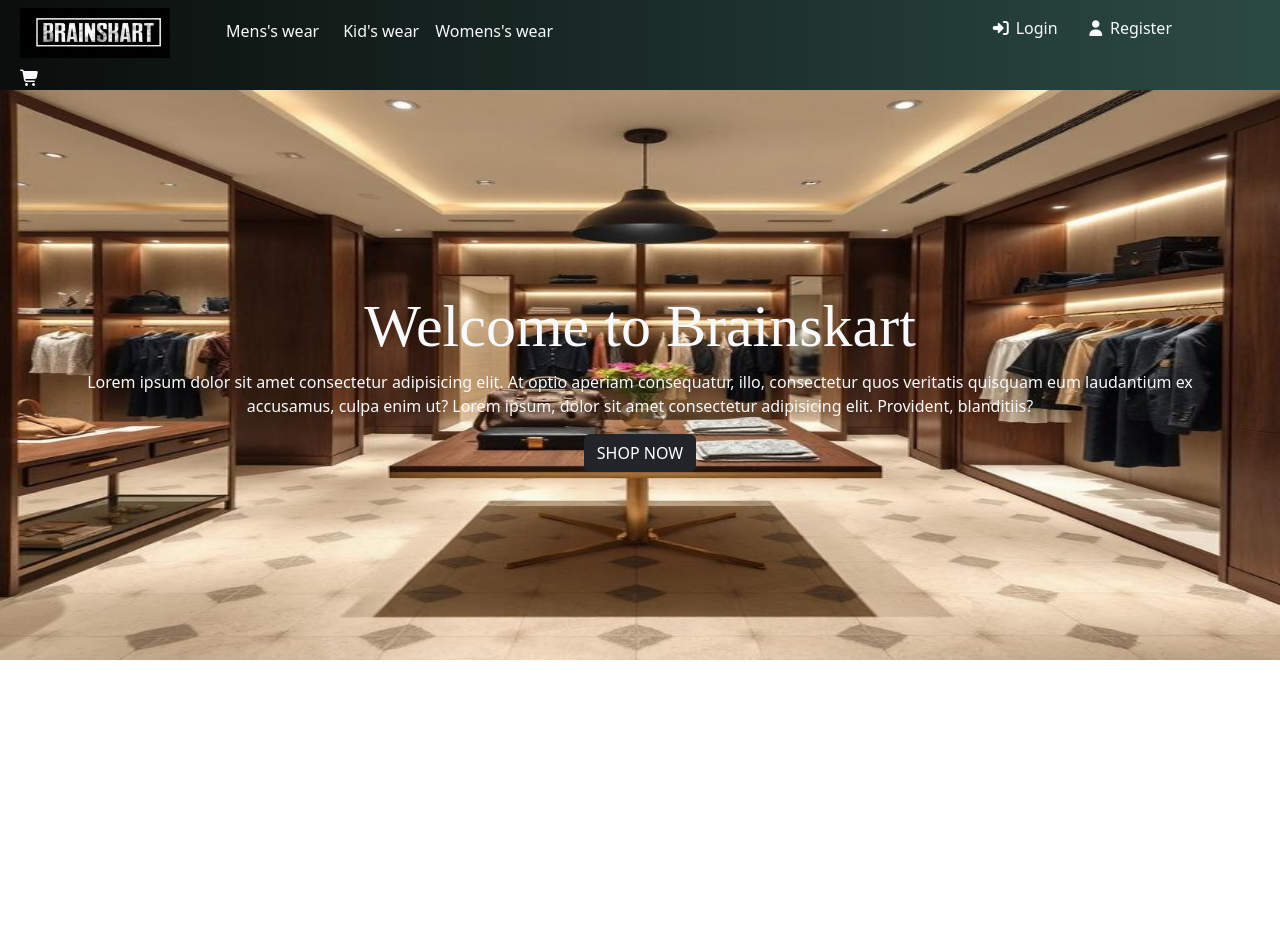
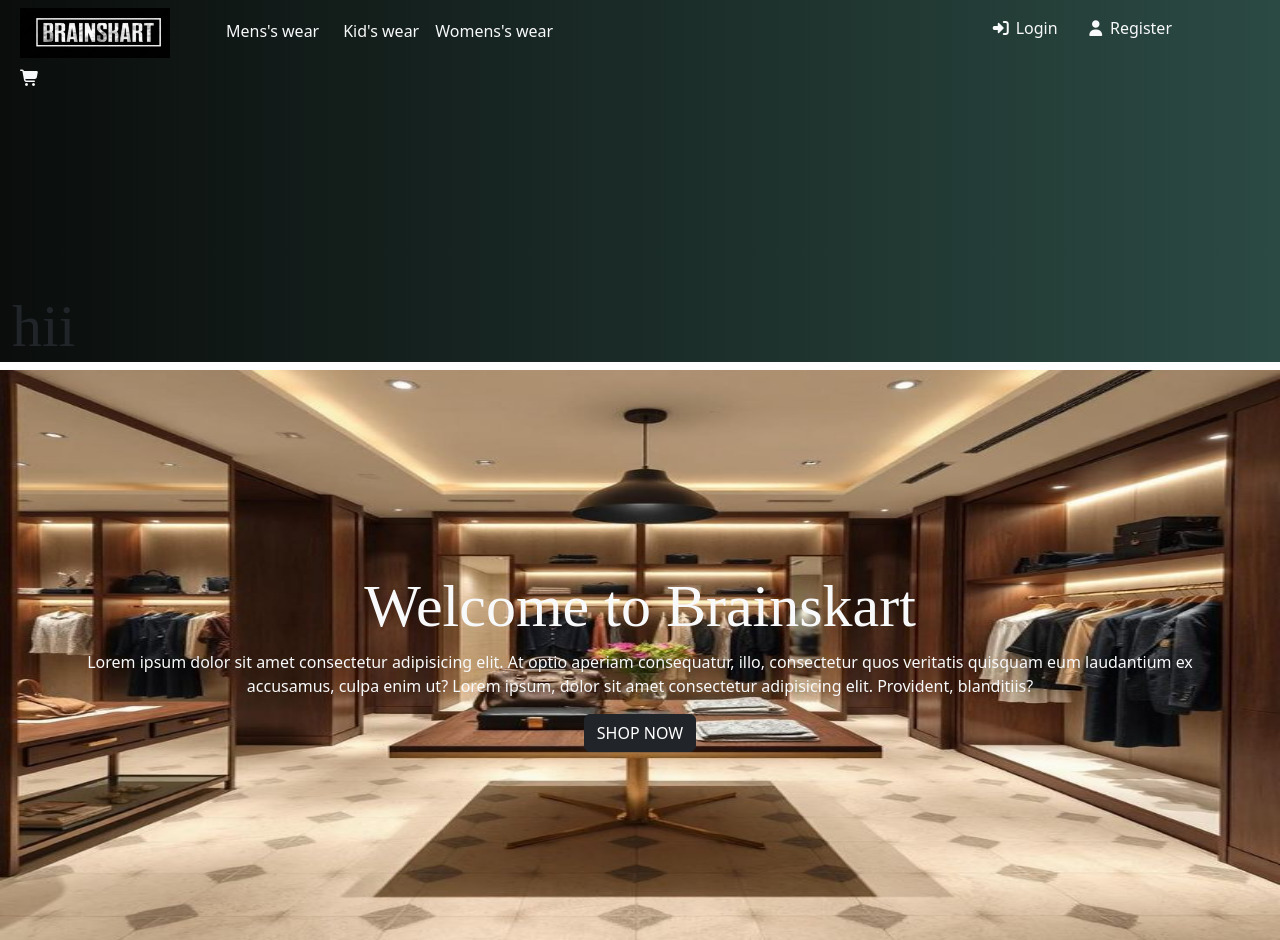
Before and after one commit to SHYAMBHATANIYA45/BrainsKart-project, a React (Vite) app in the folder Brainskart/: page / in a window 1280 px wide. Before the commit the page ends 800 px from the top, so only its background shows below. Built offline with nearby package versions, Linux system fonts and the light colour scheme.

Commit message:
add changes

```diff
--- a/Brainskart/src/modules/layout/components/navbar/Navbar.jsx
+++ b/Brainskart/src/modules/layout/components/navbar/Navbar.jsx
@@ -20,7 +20,7 @@ export default function Navbar() {
 
           </div>
         </div>
-
+        <h1>hii</h1>
       </div>
     </>
   );
```
